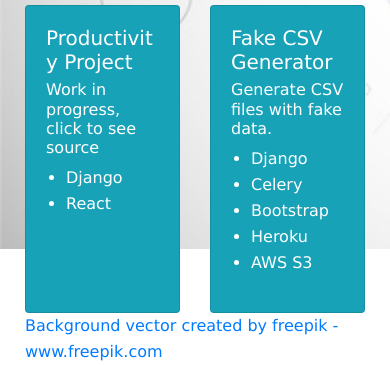
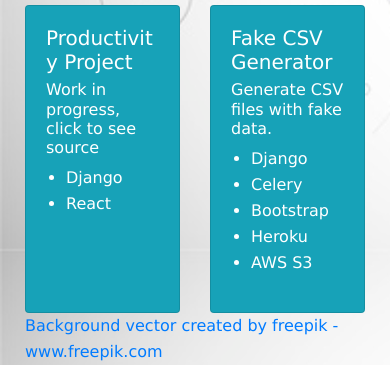
Before and after one commit to nakutnyi/django_website, a Django app: page / in a window 390 px wide. Shown: the part 595-960 px from the top of the page. Run offline with Django 3.2, Linux system fonts and the light colour scheme; some libraries are stand-ins or nearby versions.

Commit message:
FIx Background For Mobile Devices (Repeat)

```diff
--- a/static/main.css
+++ b/static/main.css
@@ -27,11 +27,7 @@ body {
 
 .light-background {
     background-image: url('images/white-technology-background-concept_23-2148403398.jpeg');
-    background-repeat: no-repeat;
     background-size: cover;
-    /* background: #1c92d2;  /* fallback for old browsers */
-    /* background: -webkit-linear-gradient(to left, #f2fcfe, #1c92d2);  /* Chrome 10-25, Safari 5.1-6 */
-    /* background: linear-gradient(to left, #f2fcfe, #1c92d2); /* W3C, IE 10+/ Edge, Firefox 16+, Chrome 26+, Opera 12+, Safari 7+ */
 }
 
 .dark-background {
```
